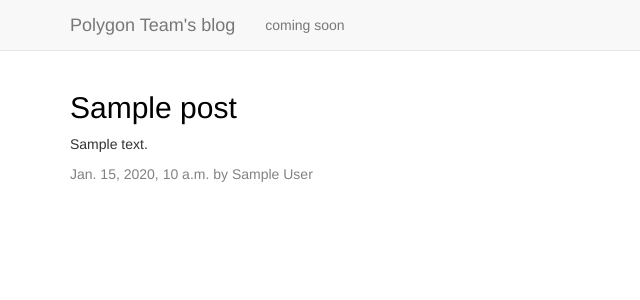
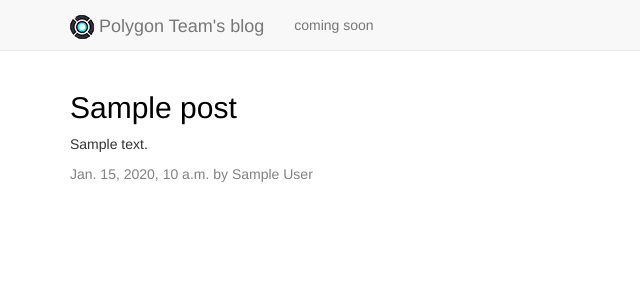
Before and after one commit to Helugo/sb00, a Django app: template blog/templates/blog/post_list.html in a window 1280 px wide. Shown: the top 300 px of the page, without its empty margins (0-640 px from the left). Run offline with Django 3.2, Linux system fonts and the light colour scheme; the template is opened without the code that fills it: most values are stand-ins (such as "Sample title", 1, 10 or a date in 2020); some libraries are stand-ins or nearby versions.

Commit message:
Мелкое улучшение внешнего вида, добавлена поддержка изображений на странице

```diff
--- a/blog/static/css/blog.css
+++ b/blog/static/css/blog.css
@@ -1,6 +1,10 @@
-.post h2 a, .post h2 a:visited {
+.post h2 a {
     color: #000000;
     text-decoration: none;
+}
+
+.post h2 a:hover {
+    color: #226;
 }
 
 .date {
@@ -10,3 +14,7 @@
 .post-form textarea, .post-form input {
     width: 100%;
 }
+
+.logo-header {
+    padding-right: 5px;
+}
--- a/blog/templates/blog/base.html
+++ b/blog/templates/blog/base.html
@@ -9,6 +9,7 @@
     <meta http-equiv="X-UA-Compatible" content="IE=edge">
     <meta name="viewport" content="width=device-width, initial-scale=1">
     <link rel="stylesheet" href="{% static 'css/blog.css' %}">
+    <link rel="shortcut icon" href="{% static 'media/img/1.jpg' %}">
     {% bootstrap_css %}
     {% bootstrap_javascript %}
 
@@ -17,13 +18,13 @@
 
   <body>
     <!--Начало::Бар-->
-    <nav class="navbar navbar-default navbar-static-top">
+    <header class="navbar navbar-default navbar-static-top">
       <div class="container">
 
-        <!--Кнопка для мобил-->
+        <!--Кнопка для мобил и заголовок-->
         <div class="navbar-header">
-          <button type="button" class="navbar-toggle collapsed" data-toggle="collapse" data-target="#navbar" aria-expanded="false" aria-controls="navbar"></button>
-          <a class="navbar-brand" href="/">Polygon Team's blog</a>
+          <button type="button" class="navbar-toggle collapsed" data-toggle="collapse" data-target="#navbar" aria-expanded="false" aria-controls="navbar">-</button>
+          <a class="navbar-brand" href="/"><span class="logo-header"><img src={% static "media/img/1.jpg" %}></span>Polygon Team's blog</a>
         </div>
 
         <!--Элементы-->
@@ -44,7 +45,7 @@
         </div>
 
       </div>
-    </nav>
+    </header>
     <!--Конец::Бар-->
 
     <div class="content container">
--- a/blog/templates/blog/post_edit.html
+++ b/blog/templates/blog/post_edit.html
@@ -1,7 +1,7 @@
 {% extends 'blog/base.html' %}
 {% block content %}
 
-<h2>Новая запись</h2><br>
+<h2>Редактор записей</h2><br>
 <form method="POST" class="post-form">
     {% csrf_token %}
     {{ form.as_p }}
--- a/sb01/settings.py
+++ b/sb01/settings.py
@@ -118,7 +118,8 @@ USE_TZ = True
 
 # Static files (CSS, JavaScript, Images)
 # https://docs.djangoproject.com/en/2.1/howto/static-files/
-
+MEDIA_ROOT = os.path.join(BASE_DIR, 'static/media/')
+MEDIA_URL = '/static/media/'
 STATIC_URL = '/static/'
 STATIC_ROOT = os.path.join(BASE_DIR, 'static')
 BOOTSTRAP3 = {'include_jquery' : True,}
```
Also changed, not shown: blog/static/media/img/1.jpg (added).
